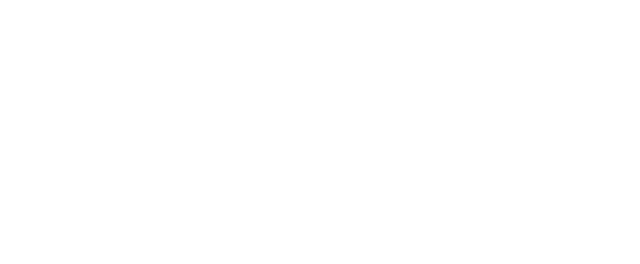
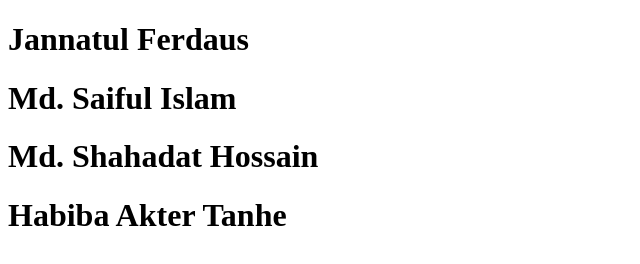
Before and after one commit to MSI75/all-html-and-css, a plain HTML site: page index.html in a window 1280 px wide. Shown: the whole page, without its empty margins (0-640 px from the left). Drawn offline with Linux system fonts and the light colour scheme.

Commit message:
second commit

```diff
--- a/index.html
+++ b/index.html
@@ -7,6 +7,9 @@
     <title>Document</title>
 </head>
 <body>
-
+    <h1>Jannatul Ferdaus</h1>
+    <h1>Md. Saiful Islam</h1>
+    <h1>Md. Shahadat Hossain</h1>
+    <h1>Habiba Akter Tanhe</h1>
 </body>
 </html>
```
